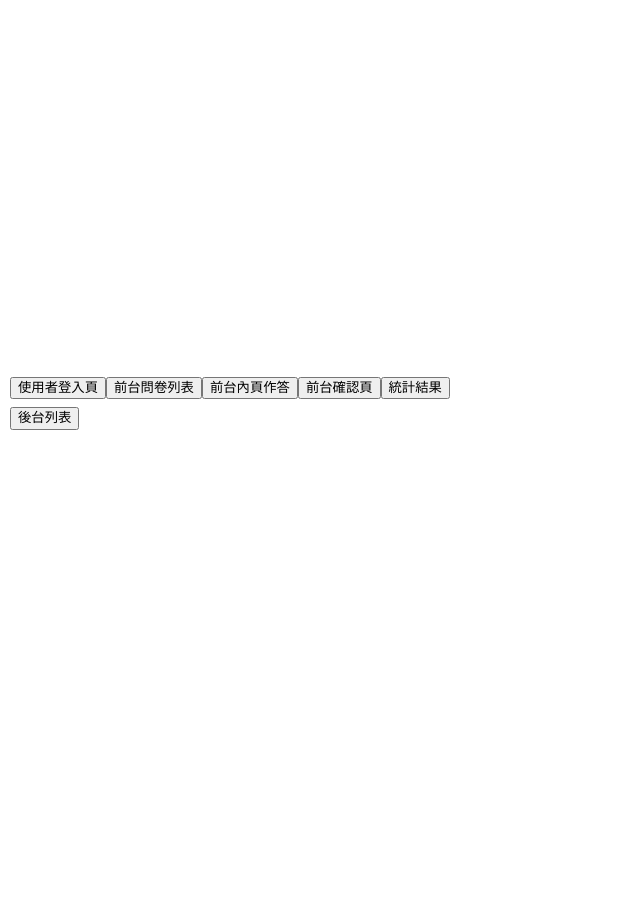
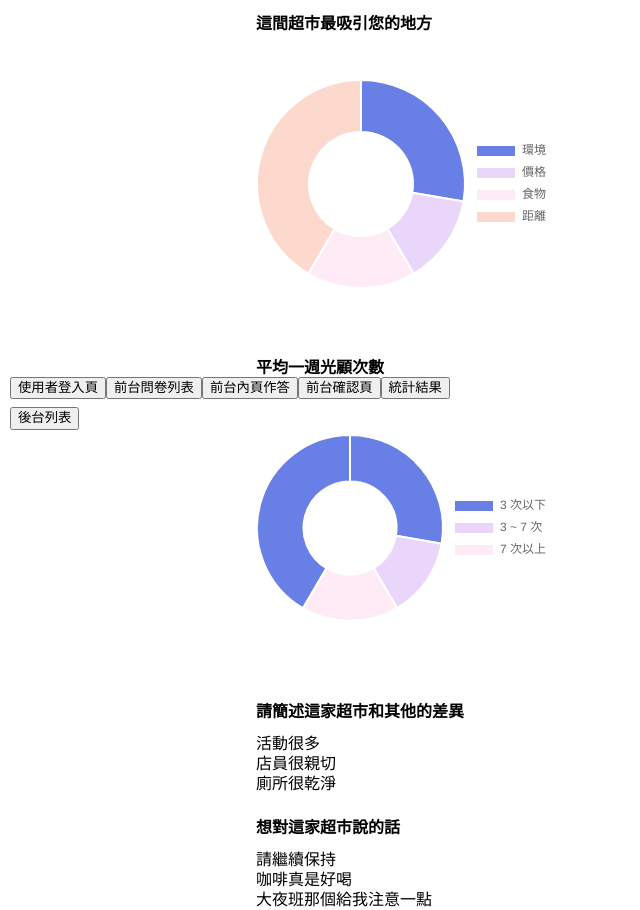
Before and after one commit to Musukeki/ng_assignment, an Angular app: page /front/statistical in a window 1280 px wide. Shown: the part 360-1270 px from the top of the page, without its empty margins (0-640 px from the left). Before the commit the page ends 830 px from the top, so only its background shows below. Built offline with nearby package versions, Linux system fonts and the light colour scheme.

Commit message:
add chart

```diff
--- a/src/app/front/statistical/statistical.component.html
+++ b/src/app/front/statistical/statistical.component.html
@@ -1,9 +1,22 @@
 <div class="container">
 
-  @for(chart of quesData.questArr; track $index) {
-    <div class="chartWrapper">
-      <canvas id="{{chart.questId}}"></canvas>
-    </div>
+  @for(data of quesData.questArr; track $index) {
+    @if(data.type != 'text') {
+      <h4>{{ data.questName }}</h4>
+      <div class="chartWrapper">
+        <canvas id="{{ data.questId }}"></canvas>
+      </div>
+    }
+    @if(data.type == 'text') {
+      <h4>{{ data.questName }}</h4>
+      <div class="chartWrapper">
+        <ul>
+          @for(item of data.data; track $index) {
+            <li>{{ item }}</li>
+          }
+        </ul>
+      </div>
+    }
   }
 
 
--- a/src/app/front/statistical/statistical.component.scss
+++ b/src/app/front/statistical/statistical.component.scss
@@ -4,4 +4,8 @@
 }
 .chartWrapper {
   max-width: 300px;
+  margin-bottom: 24px;
+  ul {
+    margin-top: 12px;
+  }
 }
--- a/src/app/front/statistical/statistical.component.ts
+++ b/src/app/front/statistical/statistical.component.ts
@@ -1,5 +1,6 @@
 import { Component } from '@angular/core';
-import Chart from 'chart.js/auto';
+// import Chart from 'chart.js/auto';
+import Chart, { ChartConfiguration } from 'chart.js/auto';
 
 @Component({
   selector: 'app-statistical',
@@ -8,8 +9,6 @@ import Chart from 'chart.js/auto';
   styleUrl: './statistical.component.scss'
 })
 export class StatisticalComponent {
-
-  newData: Array<any> = [];
 
   quesData = {
     title: '台灣超市比拼調查',
@@ -22,7 +21,7 @@ export class StatisticalComponent {
         type: 'single',
         labels: ['7-11', '全家', '萊爾富', 'OK'],
         data: [31, 26, 9, 12],
-        color: ['red', 'blue', 'green', 'purple']
+        color: ['#687FE5', '#EBD6FB', '#FEEBF6', '#FCD8CD']
       },
       {
         questId: '2',
@@ -30,7 +29,7 @@ export class StatisticalComponent {
         type: 'multiple',
         labels: ['環境', '價格', '食物', '距離'],
         data: [18, 9, 11, 27],
-        color: ['red', 'blue', 'green', 'purple']
+        color: ['#687FE5', '#EBD6FB', '#FEEBF6', '#FCD8CD']
       },
       {
         questId: '3',
@@ -38,7 +37,7 @@ export class StatisticalComponent {
         type: 'single',
         labels: ['3 次以下', '3 ~ 7 次', '7 次以上'],
         data: [18, 9, 11, 27],
-        color: ['red', 'blue', 'green']
+        color: ['#687FE5', '#EBD6FB', '#FEEBF6']
       },
       {
         questId: '4',
@@ -46,46 +45,51 @@ export class StatisticalComponent {
         type: 'text',
         labels: [],
         data: ['活動很多', '店員很親切', '廁所很乾淨'],
-        color: ['red', 'blue', 'green']
+        color: ['#687FE5', '#EBD6FB', '#FEEBF6']
       },
       {
         questId: '5',
         questName: '想對這家超市說的話',
         type: 'text',
-        label: [],
+        labels: [],
         data: ['請繼續保持', '咖啡真是好喝', '大夜班那個給我注意一點'],
-        color: ['red', 'blue', 'green']
+        color: ['#687FE5', '#EBD6FB', '#FEEBF6']
       },
     ]
   }
 
 
-  ngOnInit(): void {
+ngAfterViewInit(): void {
+  for(let arr of this.quesData.questArr) {
+    const ctx = document.getElementById(arr.questId) as HTMLCanvasElement;
 
-  }
-
-
-  ngAfterViewInit(): void {
-
-    for(let chart of this.quesData.questArr) {
-      // chart.js
-      let ctx = document.getElementById(chart.questId) as HTMLCanvasElement;
-
-        let data = {
-          labels: chart.labels,
+    const data = {
+      labels: arr.labels,
       datasets: [{
-            label: chart.label,
-            data: chart.data,
-            backgroundColor: chart.color,
+        // label: 'My First Dataset',
+        data: arr.data as number[],
+        backgroundColor: arr.color,
         hoverOffset: 4
       }]
     };
 
-        const config = {
+    const config: ChartConfiguration<'doughnut'> = {
       type: 'doughnut',
       data: data,
-        };
+      options: {
+        plugins: {
+          legend: {
+            position: 'right',
           }
         }
+      }
+    };
 
+      if (ctx) {
+        new Chart(ctx, config);
+      } else {
+        console.error('Canvas element not found');
       }
+    }
+  }
+}
```
Lines whose indentation alone changed are shown as unchanged.
